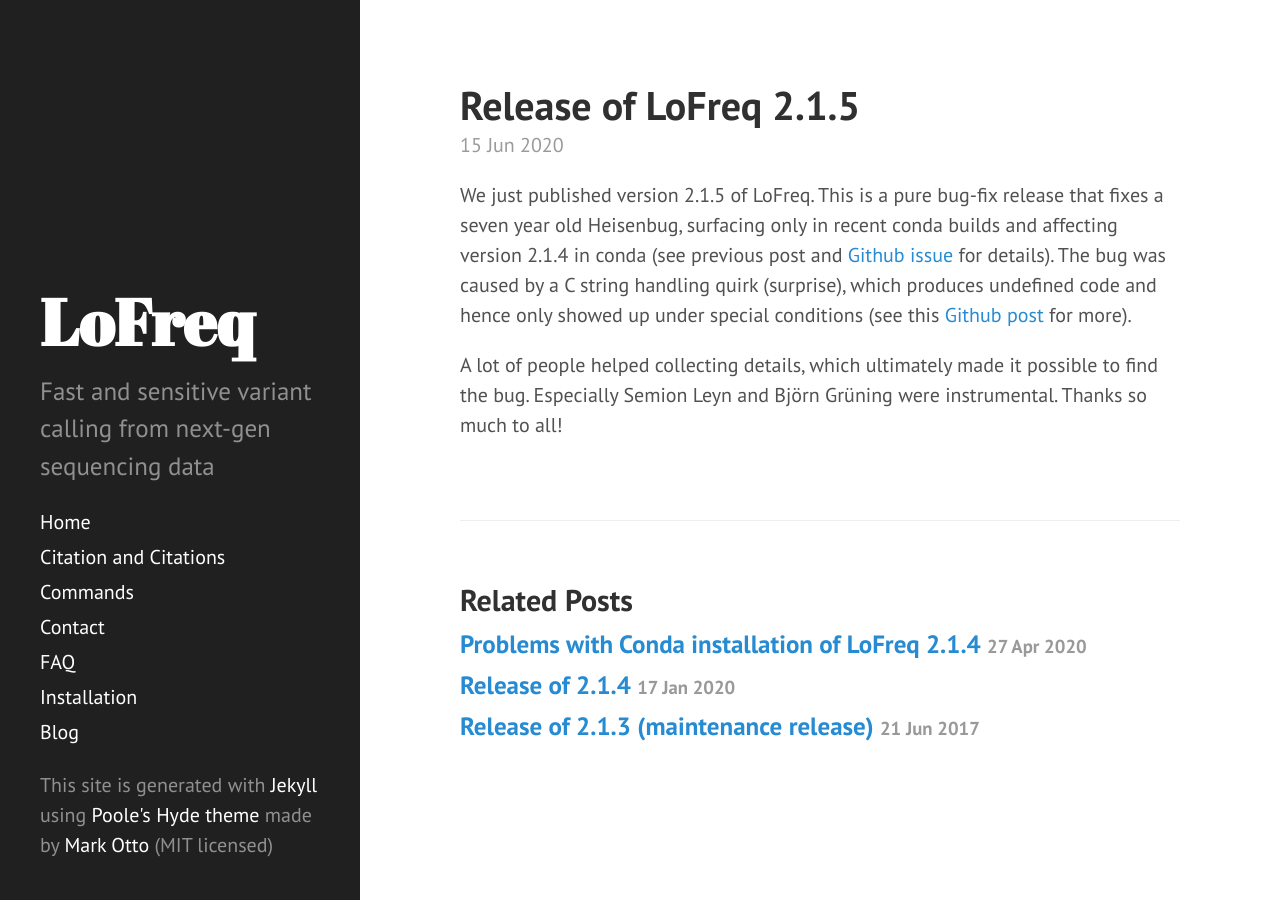
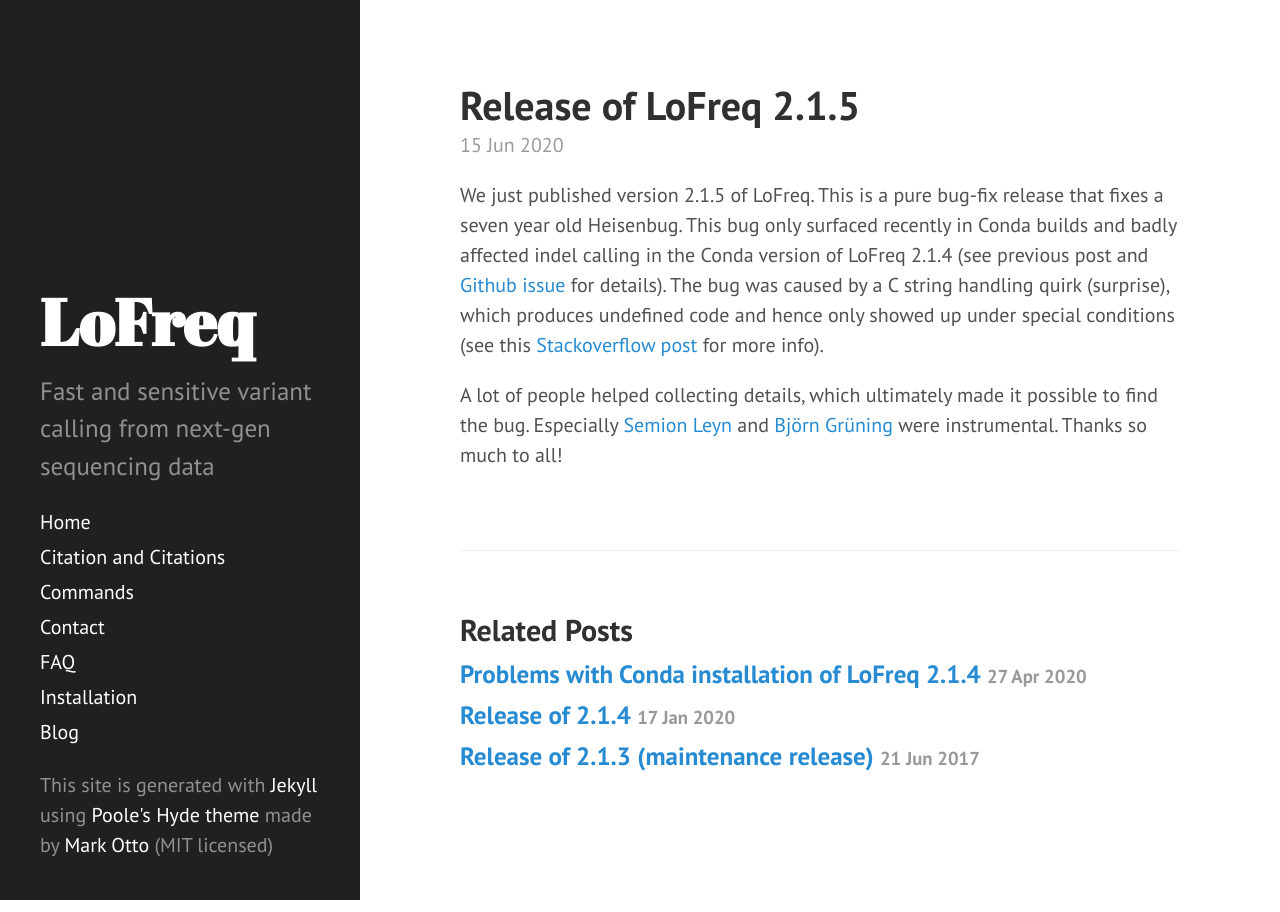
Before and after one commit to CSB5/lofreq, a Jekyll site: the page built from _posts/2020-06-15-lofreq-2.1.5-published-heisenbug-fixed.md, in a window 1280 px wide. Built offline with Jekyll 4.4.1, drawn with Linux system fonts in a browser that asks for light colours.

Commit message:
Minor fixes in 2020-06-15-lofreq-2.1.5-published-heisenbug-fixed

```diff
--- a/_posts/2020-06-15-lofreq-2.1.5-published-heisenbug-fixed.md
+++ b/_posts/2020-06-15-lofreq-2.1.5-published-heisenbug-fixed.md
@@ -3,6 +3,6 @@
 title: Release of LoFreq 2.1.5
 ---
 
-We just published version 2.1.5 of LoFreq. This is a pure bug-fix release that fixes a seven year old Heisenbug, surfacing only in recent conda builds and affecting version 2.1.4 in conda (see previous post and [Github issue](https://github.com/CSB5/lofreq/issues/89) for details). The bug was caused by a C string handling quirk (surprise), which produces undefined code and hence only showed up under special conditions (see this [Github post](https://stackoverflow.com/questions/1973572/can-the-input-and-output-strings-to-sprintf-be-the-same) for more).
+We just published version 2.1.5 of LoFreq. This is a pure bug-fix release that fixes a seven year old Heisenbug. This bug only surfaced recently in Conda builds and badly affected indel calling in the Conda version of LoFreq 2.1.4 (see previous post and [Github issue](https://github.com/CSB5/lofreq/issues/89) for details). The bug was caused by a C string handling quirk (surprise), which produces undefined code and hence only showed up under special conditions (see this [Stackoverflow post](https://stackoverflow.com/questions/1973572/can-the-input-and-output-strings-to-sprintf-be-the-same) for more info).
 
-A lot of people helped collecting details, which ultimately made it possible to find the bug. Especially Semion Leyn and Björn Grüning were instrumental. Thanks so much to all!
+A lot of people helped collecting details, which ultimately made it possible to find the bug. Especially [Semion Leyn](https://github.com/sleyn) and [Björn Grüning](https://github.com/bgruening) were instrumental. Thanks so much to all!
```
